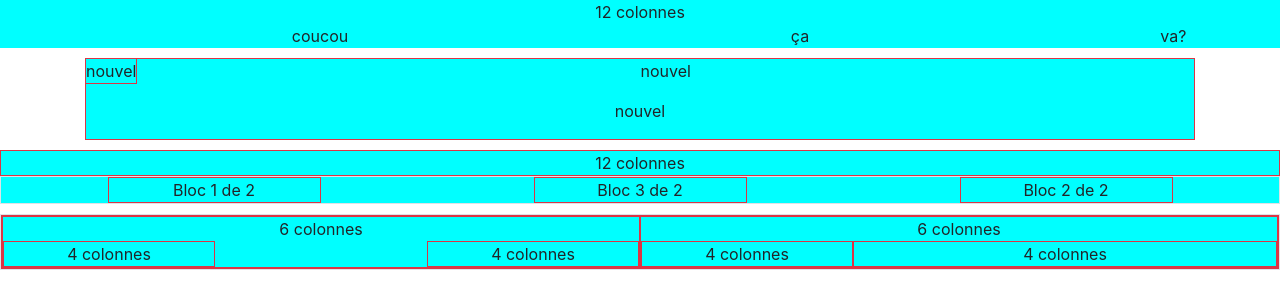
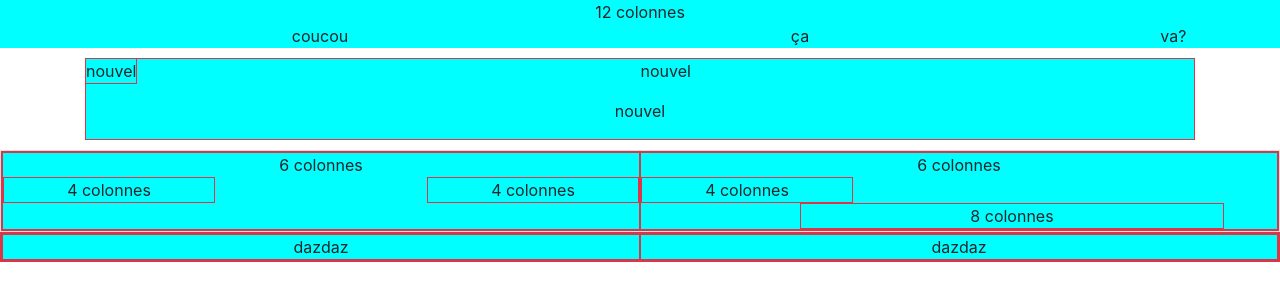
Before and after one commit to DamsCode/bootstrap-exo, a website: page index.html in a window 1280 px wide. Drawn offline with nearby package versions, Linux system fonts and the light colour scheme.

Commit message:
debut exo 5

```diff
--- a/index.html
+++ b/index.html
@@ -34,7 +34,7 @@
             <p>nouvel</p>
         </div>
     </div>
-    <div class="container-fluid borde-danger margintop">
+    <!-- <div class="container-fluid borde-danger margintop">
         <div class="row justify-content-center border border-danger">
             12 colonnes
         </div>
@@ -49,7 +49,7 @@
                 Bloc 2 de 2
             </div>
         </div>
-    </div>
+    </div> -->
     <div class="container-fluid border borde-danger margintop">
         <div class="row justify-content-center border border-danger">
             <div class="col-md-6 border border-danger">
@@ -69,13 +69,22 @@
                     <div class="col-md-4 border border-danger">
                         4 colonnes
                     </div>
-                    <div class="col-md-8 border border-danger">
-                        4 colonnes
+                    <div class="col-md-8 offset-sm-3  border border-danger">
+                        8 colonnes
                     </div>
                 </div>
             </div>
         </div>
     </div>
+
+
+    <div class="container-fluid border border-danger">
+        <div class="row border border-danger">
+            <div class="col border border-danger">dazdaz</div>
+            <div class="col border border-danger">dazdaz</div>
+        </div>
+    </div>
+
 
 
     <script src="https://code.jquery.com/jquery-3.3.1.slim.min.js" integrity="sha384-q8i/X+965DzO0rT7abK41JStQIAqVgRVzpbzo5smXKp4YfRvH+8abtTE1Pi6jizo" crossorigin="anonymous">
```
